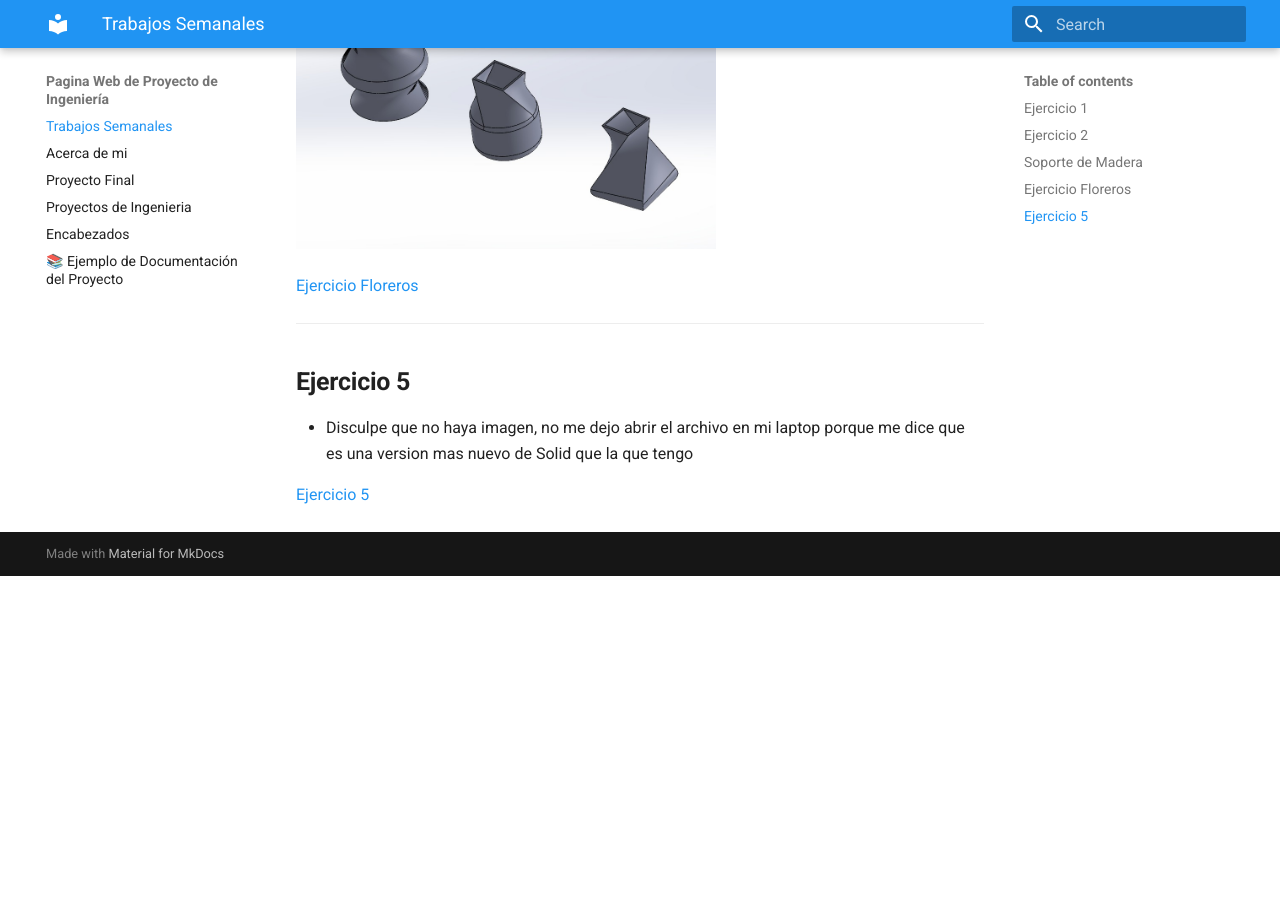
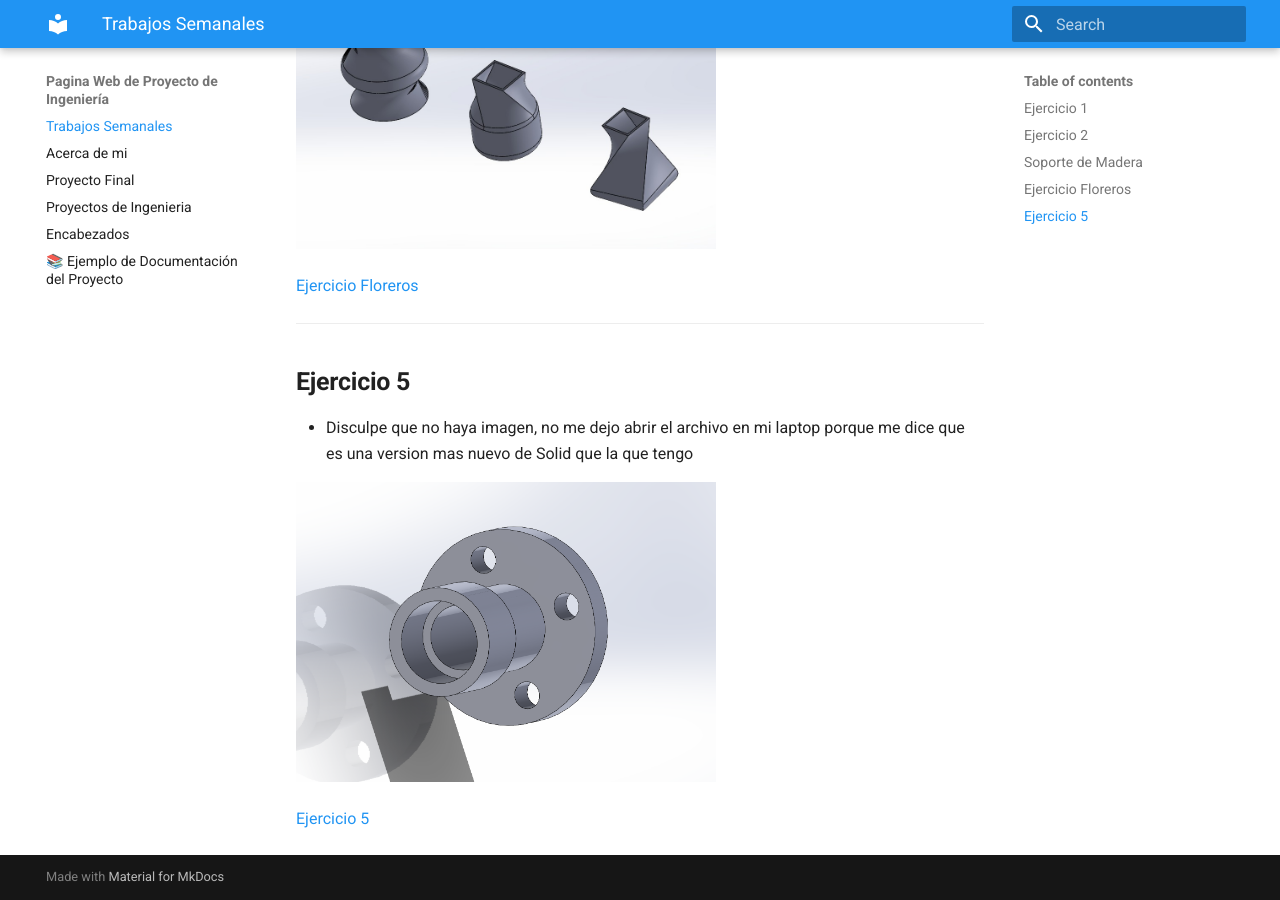
Before and after one commit to JoseGilGonzalezBerra/Proyecto_de_Ingenieria, an MkDocs documentation site: the page built from docs/index.md, in a window 1280 px wide and 900 px high, scrolled down 2348 px. Built offline with MkDocs 1.6.1 and Material for MkDocs 9.7.7, drawn with Linux system fonts in a browser that asks for light colours; before the commit the page ends 2924 px from its top, so only the background shows below that.

Commit message:
Update index.md

```diff
--- a/docs/index.md
+++ b/docs/index.md
@@ -46,4 +46,6 @@
 
 - Disculpe que no haya imagen, no me dejo abrir el archivo en mi laptop porque me dice que es una version mas nuevo de Solid que la que tengo
 
+<img src = "./recursos/imgs/Ejercicio5.png" alt="Ejercicio5" width="420">
+
 [Ejercicio 5](recursos/archivos/Ejercicio_5.SLDPRT)
```
